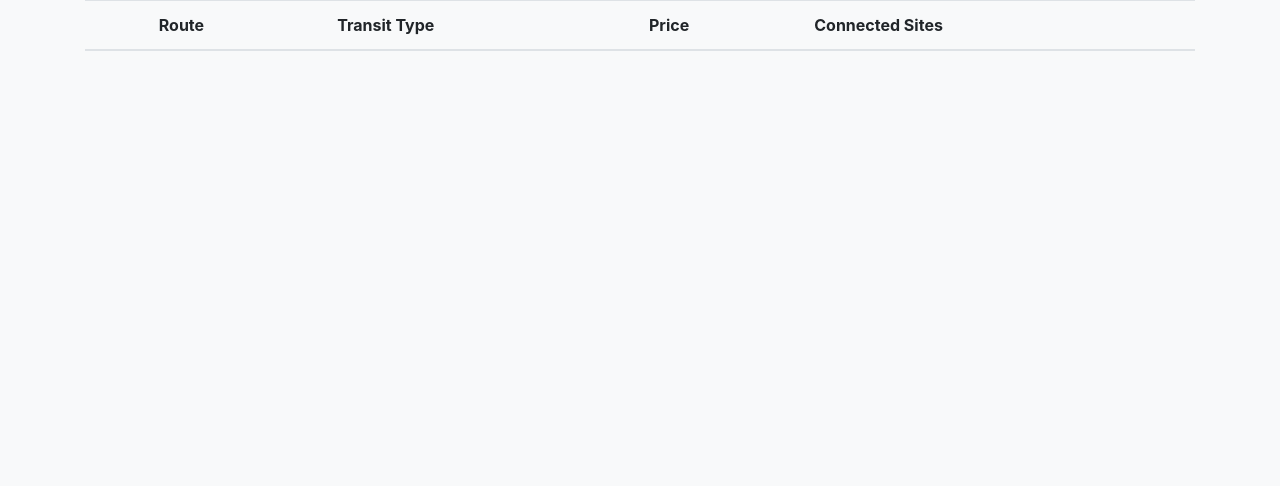
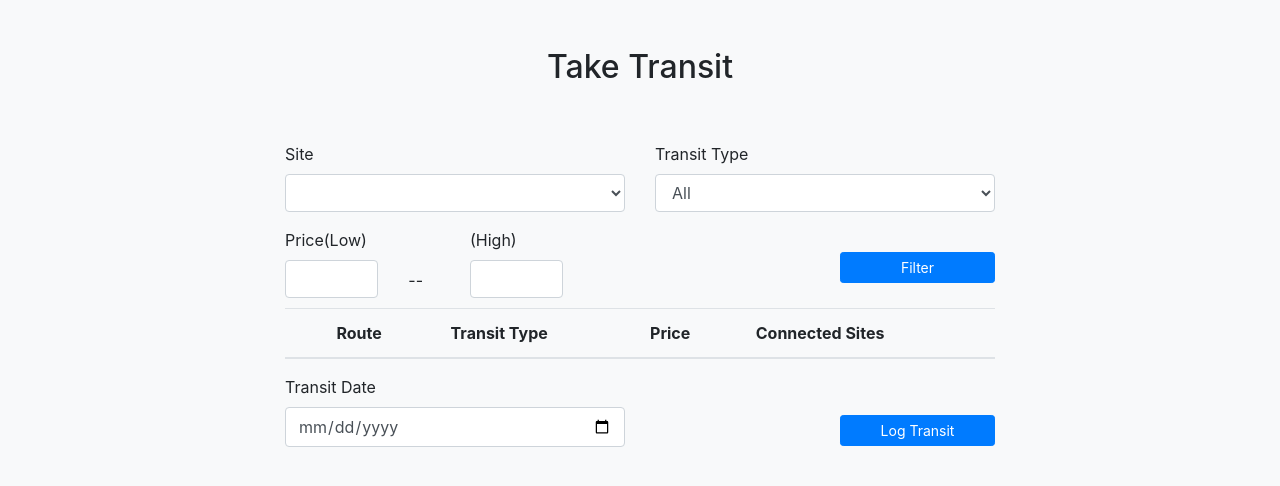
Before and after one commit to kunal1025/Atlanta-Beltline, a Flask app: page /transit in a window 1280 px wide. Shown: the top 486 px of the page. Run offline with Flask 2, Linux system fonts and the light colour scheme; one stand-in notice (Sample message) is shown; data that the repository does not hold is empty; some libraries are stand-ins or nearby versions.

Commit message:
implement take transit

```diff
--- a/app.py
+++ b/app.py
@@ -1,5 +1,5 @@
 from flask import Flask
-from flask import render_template, redirect
+from flask import render_template, redirect, session, request
 import auth
 import db
 
@@ -12,15 +12,39 @@ app.config.from_mapping(
 def home_page():
     return render_template('index.html')
 
-@app.route('/transit', methods=['GET'])
+@app.route('/transit', methods=['GET', 'POST'])
 def takeTransit():
     conn = db.get_connection()
-    sql = 'select * from transit'
-    with conn.cursor() as cursor:
-        cursor.execute(sql)
-        transits = cursor.fetchall()
-        print(transits)
-    return render_template('/auth/takeTransit.html', transits=transits)
+    error = None
+    if request.method == 'GET':
+        site = request.args.get('site')
+        transport_type = request.args.get('type')
+        low_price = request.args.get('lowPrice')
+        high_price = request.args.get('highPrice')
+        transitSQL = 'select t.transitType as TransitType, t.transitRoute as TransitRoute, t.Price, count(*) as cs from transit t join connect c where t.TransitType = c.TransitType AND t.TransitRoute = c.TransitRoute group by t.TransitType, t.TransitRoute'
+        siteSQL = 'select name from site'
+        with conn.cursor() as cursor:
+            cursor.execute(transitSQL)
+            transits = cursor.fetchall()
+            cursor.execute(siteSQL)
+            sites = cursor.fetchall()
+        return render_template('/auth/takeTransit.html', transits=transits, sites=sites)
+    elif request.method == 'POST':
+        username = session['username']
+        transit = request.form.get('transit').split(',')
+        date = request.form.get('date')
+        take_transit = 'select username from take where username = %s AND TransitDate = %s AND TransitRoute = %s AND TransitType = %s'
+        print(transit[0])
+        print(transit[1])
+        with conn.cursor() as cursor:
+            cursor.execute(take_transit, (username, date, transit[0], transit[1]))
+            result = cursor.fetchone()
+            if (result):
+                return redirect('/transit')
+            else:
+                #insert into table
+                return redirect('/transit')
+        return redirect('/transit')
 
 app.register_blueprint(auth.bp)
 
--- a/auth.py
+++ b/auth.py
@@ -26,7 +26,7 @@ def login():
         if error is None:
             session.clear()
             session['username'] = user['username']
-            return redirect('/')
+            return redirect('/transit')
 
         flash(error)
 
--- a/templates/auth/register_employee.html
+++ b/templates/auth/register_employee.html
@@ -62,7 +62,7 @@
                             </div>
                         </div>
                         <div class="col-md-6 mb-3">
-                                <label for="lastName">User Type</label>
+                                <label for="userType">User Type</label>
                                 <select class="form-control" id="type">
                                     <option value="staff">Staff</option>
                                     <option value="manager">Manager</option>
--- a/templates/auth/takeTransit.html
+++ b/templates/auth/takeTransit.html
@@ -12,7 +12,51 @@
   </head>
   <body class="bg-light">
       <div class="container">
-          <form action="">
+            <div class="py-5 text-center">
+                <h2>Take Transit</h2>
+            </div>
+            <div class="col-md-8 offset-md-2">
+                <form method="get">
+                    <div class="row">
+                            <div class="col-md-6 mb-3">
+                                <label for="site">Site</label>
+                                <select class="form-control" name="site" id="site">
+                                    {% for site in sites %}
+                                    <option value="{{site.name}}">{{site.name}}</option>
+                                    {% endfor %}
+                                </select>
+                            </div>
+                            <div class="col-md-6 mb-3">
+                                <label for="type">Transit Type</label>
+                                <select class="form-control" name="type" id="type">
+                                    <option value="">All</option>
+                                    <option value="MARTA">MARTA</option>
+                                    <option value="Bus">Bus</option>
+                                    <option value="Bike">Bike</option>
+                                </select>
+                            </div>
+                        </div>
+                        <div class="row">
+                            <div class="col-md-2">
+                                <label for="lowPrice">Price(Low)</label>
+                                <input type="number" class="form-control" name="lowPrice" id="lowPrice" placeholder="" value="" min="0">
+                            </div>
+                            <div class="col-md-1">
+                                <label for=""> </label>
+                                <p></p>
+                                <p>--</p>
+                            </div>
+                            <div class="col-md-2">
+                                <label for="highprice">(High)</label>
+                                <input type="number" class="form-control" name="highPrice" id="highPrice" placeholder="" value="" min="0">
+                            </div>
+                            <div class="col-md-3 offset-md-4">
+                                <label for="">  </label>
+                                <button class="btn btn-primary btn-sm btn-block" type="submit">Filter</button>
+                            </div>
+                        </div>
+                </form>
+                <form method="post">
                     <table class="table table-striped">
                         <thead>
                             <tr>
@@ -27,12 +71,35 @@
                             {% for transit in transits %}
                                 <tr>
                                     <td>
-                                <input class="form-check-input" type="radio" name="transit" id="transit" value="{{transit.TransitRoute}},{{transit.TransitType}}">
+                                        <input class="form-check-input" type="radio" name="transit" id="transit" value="{{transit.TransitRoute}},{{transit.TransitType}}" required>
                                     </td>
                                     <td>{{transit.TransitRoute}}</td>
                                     <td>{{transit.TransitType}}</td>
                                     <td>{{transit.Price}}</td>
+                                    <td>{{transit.cs}}</td>
                                 </tr>
                             {% endfor %}
                         </tbody>
+                    </table>
+                    <div class="row">
+                        <div class="col-md-6 mb-3">
+                            <label for="date">Transit Date</label>
+                            <input type="date" class="form-control" name="date" id="date" placeholder="" value="" required>
+                            <!-- need to check functionality -->
+                            {% with messages = get_flashed_messages() %}
+                            {% if messages %}
+                                <div class="invalid-feedback">
+                                    You have already taken this transit today
+                                </div>
+                            {% endif %}
+                            {% endwith %}
+                        </div>
+                        <div class="col-md-3 offset-md-3">
+                            <label for="">  </label>
+                            <p></p>
+                            <button class="btn btn-primary btn-sm btn-block" type="submit">Log Transit</button>
+                        </div>
+                    </div>
                 </form>
+            </div>
+        </div>
```
Lines whose indentation alone changed are shown as unchanged.
